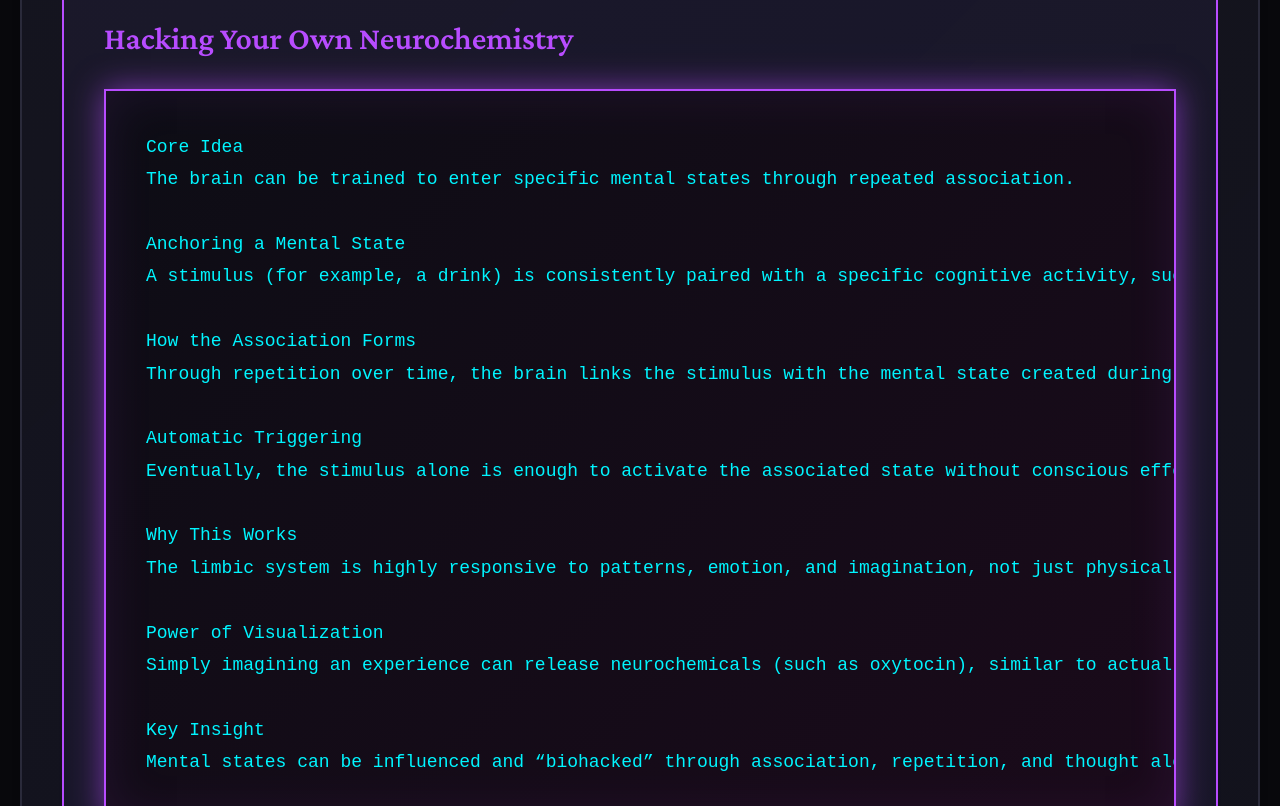
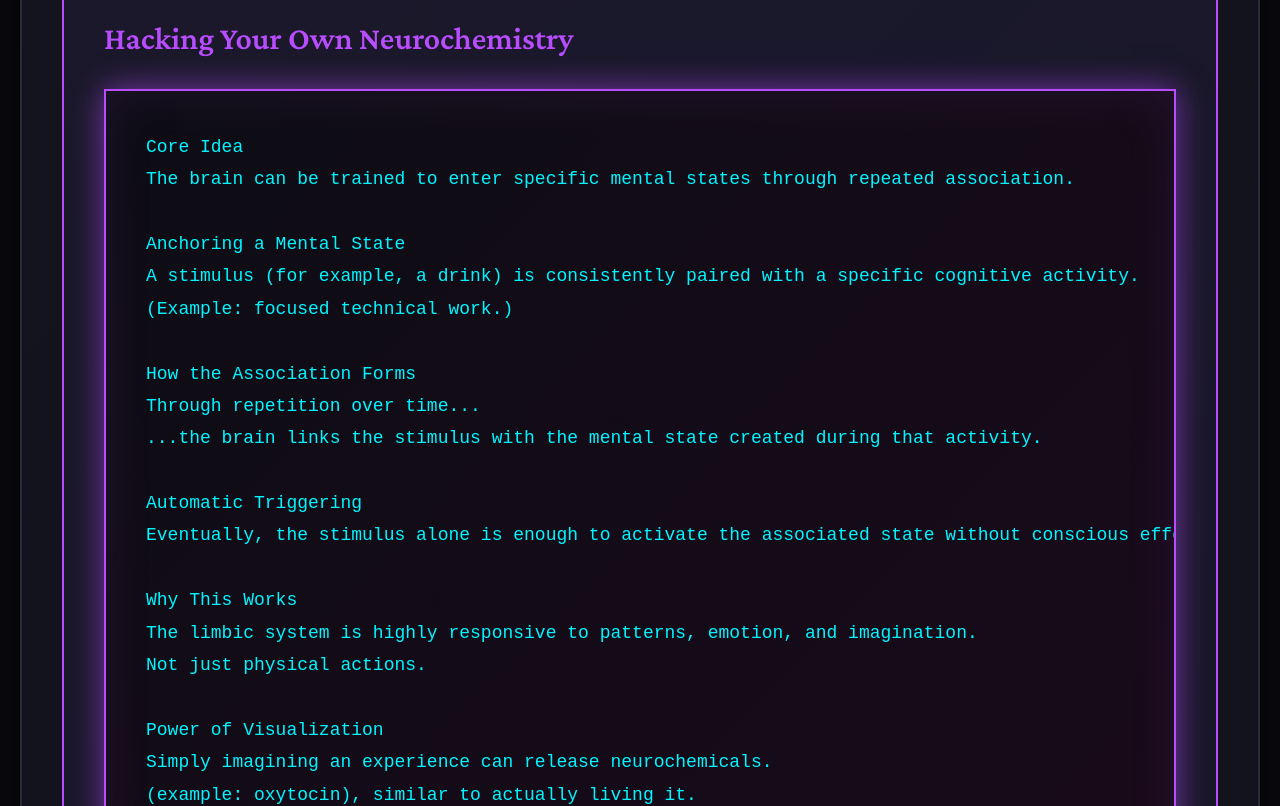
Before and after one commit to Theultimatehackerman/theultimatehackerman.github.io, a plain HTML site: page x/pod.html in a window 1280 px wide. Shown: the part 7000-7806 px from the top of the page. Drawn offline with nearby package versions, Linux system fonts and the light colour scheme.

Commit message:
Update pod.html

```diff
--- a/x/pod.html
+++ b/x/pod.html
@@ -698,19 +698,23 @@ request.org_id = target_shard.request_id
 The brain can be trained to enter specific mental states through repeated association.
 
 Anchoring a Mental State
-A stimulus (for example, a drink) is consistently paired with a specific cognitive activity, such as focused technical work.
+A stimulus (for example, a drink) is consistently paired with a specific cognitive activity.
+(Example: focused technical work.)
 
 How the Association Forms
-Through repetition over time, the brain links the stimulus with the mental state created during that activity.
+Through repetition over time...
+...the brain links the stimulus with the mental state created during that activity.
 
 Automatic Triggering
 Eventually, the stimulus alone is enough to activate the associated state without conscious effort.
 
 Why This Works
-The limbic system is highly responsive to patterns, emotion, and imagination, not just physical actions.
+The limbic system is highly responsive to patterns, emotion, and imagination.
+Not just physical actions.
 
 Power of Visualization
-Simply imagining an experience can release neurochemicals (such as oxytocin), similar to actually living it.
+Simply imagining an experience can release neurochemicals.
+(example: oxytocin), similar to actually living it.
 
 Key Insight
 Mental states can be influenced and “biohacked” through association, repetition, and thought alone.
```
